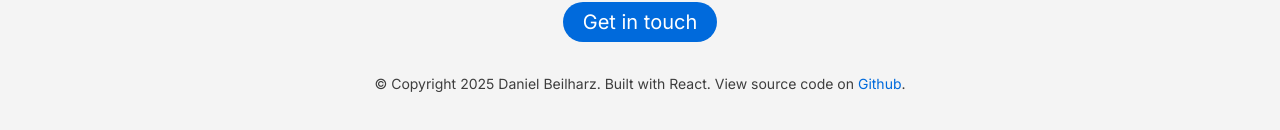
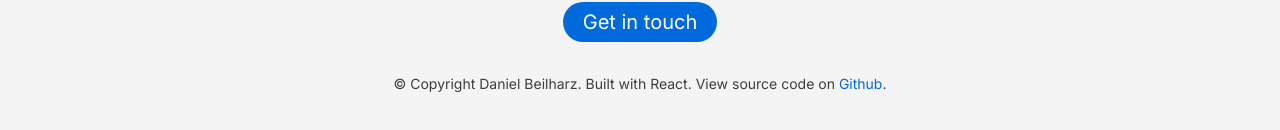
Before and after one commit to dbeilharz/portfolio, a React (Vite) app: page / in a window 1280 px wide. Shown: the part 4760-4890 px from the top of the page. Built offline with nearby package versions, Linux system fonts and the light colour scheme.

Commit message:
feat: package updates

```diff
--- /dev/null
+++ b/pnpm-workspace.yaml
@@ -0,0 +1,2 @@
+onlyBuiltDependencies:
+  - esbuild
--- a/src/components/footer/footer.tsx
+++ b/src/components/footer/footer.tsx
@@ -2,7 +2,6 @@
 import Wrapper from "../ui/wrapper";
 
 export default function Footer() {
-  const year = new Date().getFullYear();
   return (
     <Wrapper as="footer" bgClassName="bg-secondary-bg" className="text-center">
       <p className="font-poppins text-lg font-light lg:text-2xl">
@@ -19,8 +18,7 @@ export default function Footer() {
         </a>
       </div>
       <p className="text-xs lg:text-sm">
-        &copy; Copyright {year} Daniel Beilharz. Built with React. View source
-        code on{" "}
+        &copy; Copyright Daniel Beilharz. Built with React. View source code on{" "}
         <a
           className="text-primary"
           href="https://github.com/dbeilharz/portfolio"
--- a/vite.config.ts
+++ b/vite.config.ts
@@ -1,16 +1,15 @@
 import { defineConfig } from "vitest/config";
 import tailwindcss from "@tailwindcss/vite";
-import react from "@vitejs/plugin-react";
+import react, { reactCompilerPreset } from "@vitejs/plugin-react";
+import babel from "@rolldown/plugin-babel";
 import { configDefaults } from "vitest/config";
 
-// https://vite.dev/config/
 export default defineConfig({
   plugins: [
-    react({
-      babel: {
-        plugins: ["babel-plugin-react-compiler"],
-      },
+    babel({
+      presets: [reactCompilerPreset()],
     }),
+    react(),
     tailwindcss(),
   ],
   test: {
```
Also changed, not shown: package.json (+29 -28 lines), 1 other file (tests, documents, lock files or other folders).
